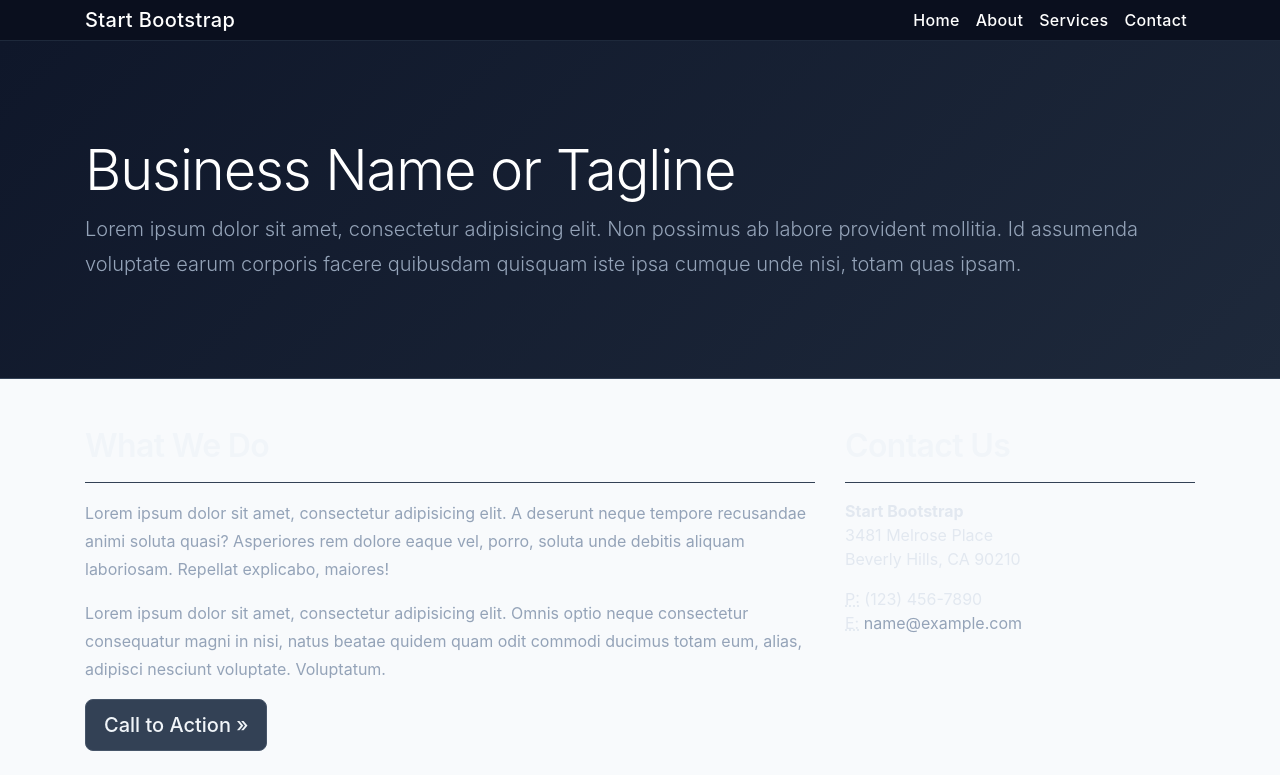
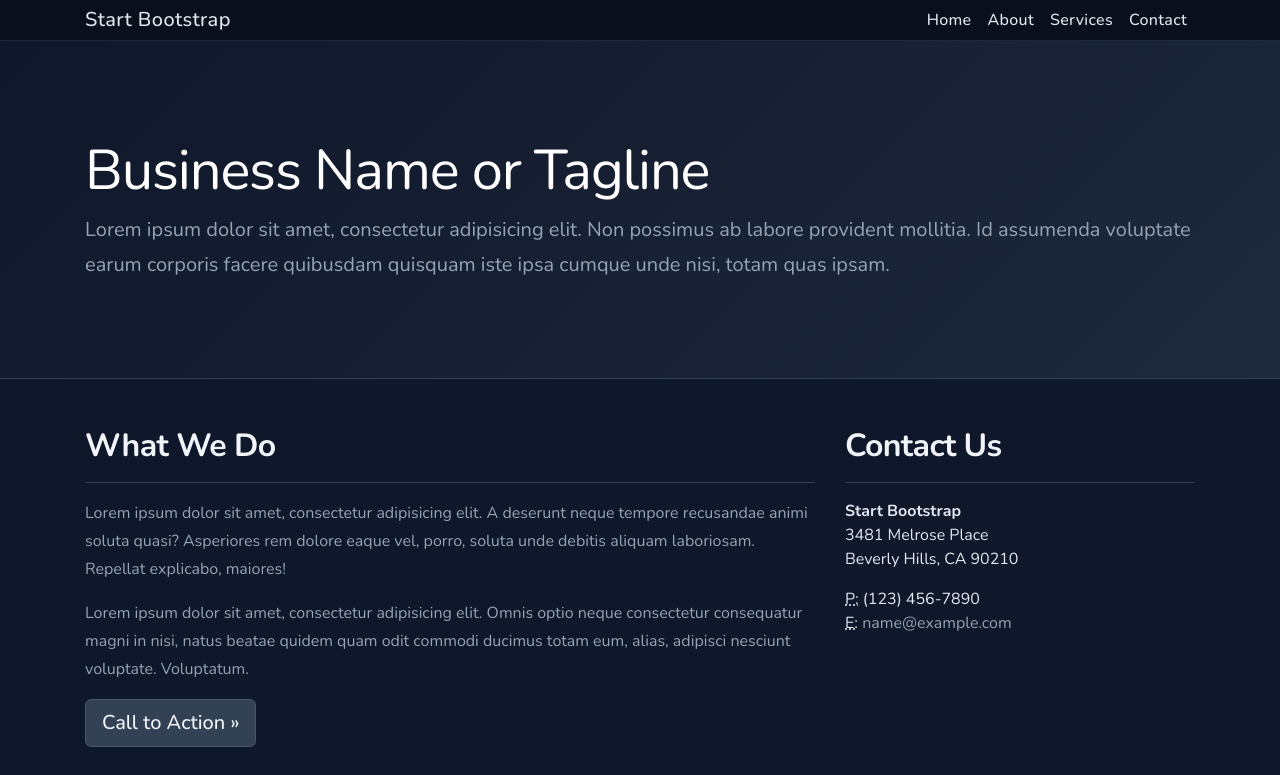
Before and after one commit to lee-myeong-eun/lee-myeong-eun.github.io, a Jekyll site: the page built from index.html, in a window 1280 px wide. Shown: the top 775 px of the page. Built offline with Jekyll 4.4.1, drawn with Linux system fonts in a browser that asks for light colours; grey boxes are pictures that could not be loaded.

Commit message:
Update main.scss

```diff
--- a/assets/css/main.scss
+++ b/assets/css/main.scss
@@ -7,16 +7,28 @@
   "primary": {{site.color-scheme}}
 );
 
+$font-family-sans-serif: "Nunito", -apple-system, BlinkMacSystemFont, "Segoe UI", Roboto, "Helvetica Neue", Arial, "Noto Sans", sans-serif, "Apple Color Emoji", "Segoe UI Emoji", "Segoe UI Symbol", "Noto Color Emoji";
+$font-family-base: $font-family-sans-serif;
+
+// Width of the content area
 $content-width: 800px;
 $on-palm: 600px;
 $on-laptop: 800px;
 
+// Use media queries like this:
+// @include media-query($on-palm) {
+//     .wrapper {
+//         padding-right: $spacing-unit / 2;
+//         padding-left: $spacing-unit / 2;
+//     }
+// }
 @mixin media-query($device) {
   @media screen and (max-width: $device) {
     @content;
   }
 }
 
+//@import "bootstrap/bootstrap/bootstrap.css";
 @import "bootstrap/functions";
 @import "bootstrap/variables";
 @import "bootstrap/mixins";
@@ -56,52 +68,3 @@
 @import "bootstrap/print";
 
 @import "style", "custom";
-
-body {
-  background-color: #f8fafc;
-  font-family: -apple-system, BlinkMacSystemFont, "Segoe UI", Roboto, sans-serif;
-}
-
-.navbar {
-  background-color: #0f172a !important;
-}
-
-.navbar a {
-  color: #ffffff !important;
-  font-weight: 500;
-}
-
-.card {
-  border: none;
-  border-radius: 12px;
-  transition: all 0.3s ease;
-}
-
-.card:hover {
-  transform: translateY(-8px);
-  box-shadow: 0 12px 30px rgba(0, 0, 0, 0.1);
-}
-
-.card-img-top {
-  border-top-left-radius: 12px;
-  border-top-right-radius: 12px;
-}
-
-.btn-primary {
-  border-radius: 8px;
-  font-weight: 500;
-  padding: 10px 18px;
-}
-
-.btn-primary:hover {
-  opacity: 0.9;
-}
-
-h1, h2, h3, h4 {
-  font-weight: 600;
-}
-
-section {
-  margin-top: 60px;
-  margin-bottom: 60px;
-}
```
